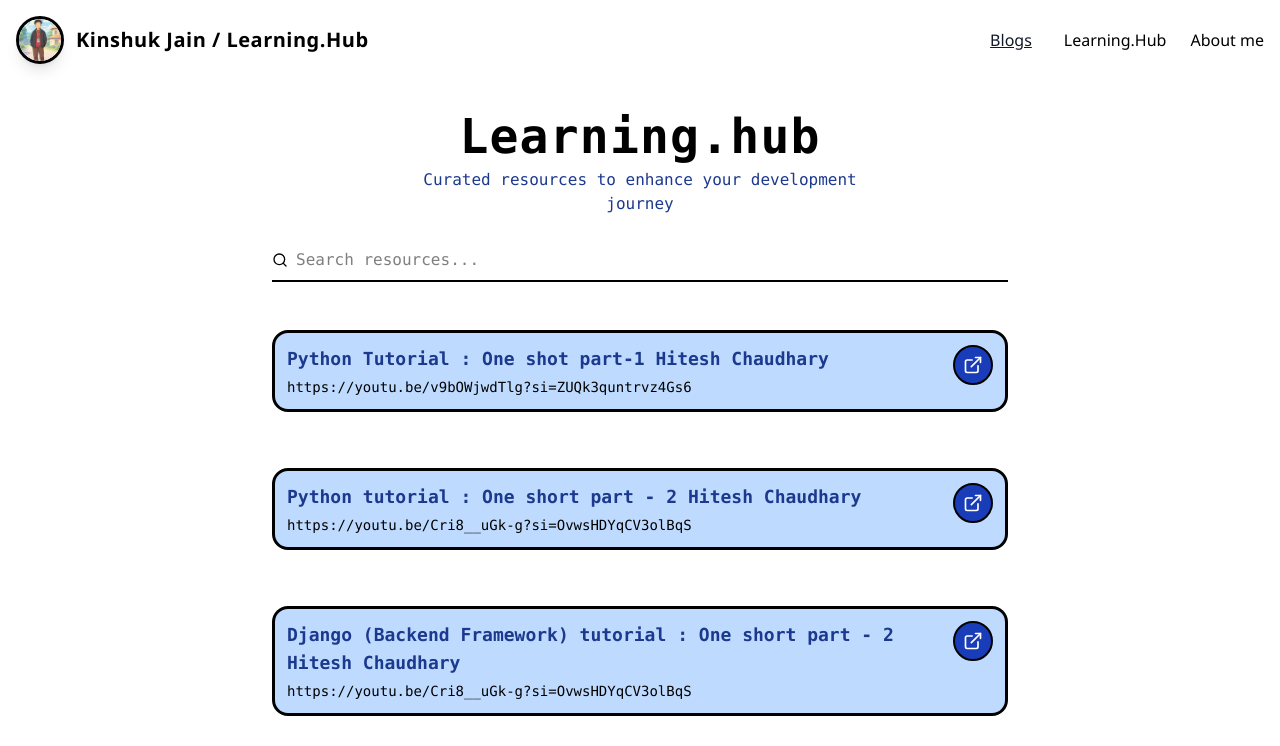
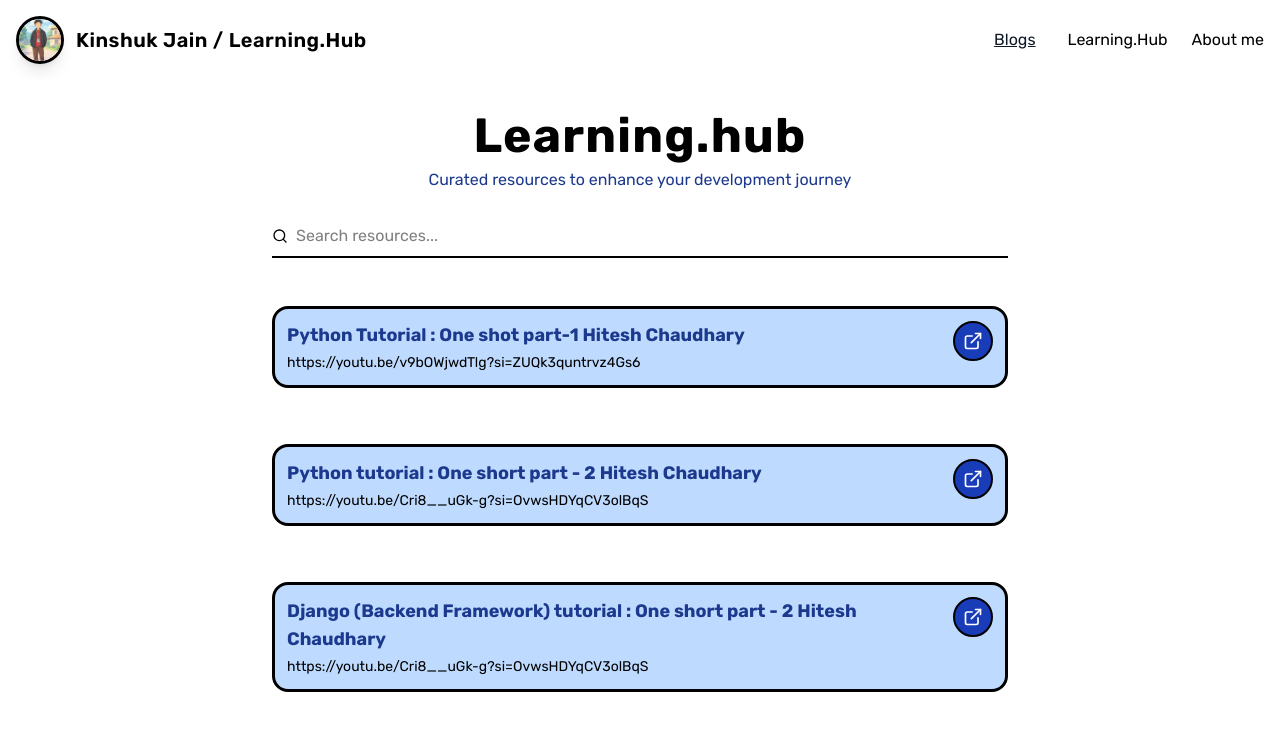
Before and after one commit to kinshukjainn/kinshukkportfolio, a React (Vite) app: page /my-personal-learning-resources in a window 1280 px wide. Shown: the top 746 px of the page. Built offline with nearby package versions, Linux system fonts and the light colour scheme.

Commit message:
feat: Update dependencies and enhance LearningResources component with new font; remove old Tailwind config

```diff
--- a/package.json
+++ b/package.json
@@ -31,6 +31,7 @@
   },
   "devDependencies": {
     "@eslint/js": "^9.21.0",
+    "@types/node": "^22.15.21",
     "@types/react": "^19.1.2",
     "@types/react-dom": "^19.0.4",
     "@vitejs/plugin-react": "^4.3.4",
--- a/src/components/Learningresources.tsx
+++ b/src/components/Learningresources.tsx
@@ -118,7 +118,7 @@ const Learningresources = () => {
   };
 
   return (
-    <div className="min-h-screen font-mono  bg-white flex flex-col">
+    <div className="min-h-screen font-rubik bg-white flex flex-col">
       {/* Navigation and Menu */}
       <header className="flex flex-col items-center pt-6 pb-4 sm:pt-8 sm:pb-6 px-4">
         <h1 className="text-black font-bold  text-4xl sm:text-4xl md:text-5xl tracking-wide">
--- a/src/index.css
+++ b/src/index.css
@@ -1,10 +1,11 @@
 @import url('https://fonts.googleapis.com/css2?family=Poppins:ital,wght@0,100;0,200;0,300;0,400;0,500;0,600;0,700;0,800;0,900;1,100;1,200;1,300;1,400;1,500;1,600;1,700;1,800;1,900&family=Roboto:ital,wght@0,100;0,300;0,400;0,500;0,700;0,900;1,100;1,300;1,400;1,500;1,700;1,900&display=swap');
 @import url('https://fonts.googleapis.com/css2?family=Source+Code+Pro:ital,wght@0,200..900;1,200..900&display=swap');
 @import url('https://fonts.googleapis.com/css2?family=IBM+Plex+Sans:ital,wght@0,100..700;1,100..700&display=swap');
+@import url('https://fonts.googleapis.com/css2?family=Rubik:ital,wght@0,300..900;1,300..900&display=swap');
 @import "tailwindcss";
 
 body {
-  background-color: white ; /* Dark background */
-  color: black; /* Default text color */
-  font-family: "Segoe UI", Tahoma,  Verdana, sans-serif;
+  background-color: white;  /* Light background */
+  color: black;             /* Text color */
+  font-family: 'Rubik', Tahoma, Verdana, sans-serif;
 }
--- a/tailwind.config.js
+++ b/tailwind.config.ts
@@ -4,7 +4,7 @@ module.exports = {
   theme: {
     extend: {
       fontFamily: {
-        segoe: ['"Segoe UI"', 'Tahoma', 'Geneva', 'Verdana', 'sans-serif'],
+        rubik: ['Rubik', 'Tahoma', 'Geneva', 'Verdana', 'sans-serif'],
       },
     },
   },
--- a/vite.config.ts
+++ b/vite.config.ts
@@ -3,5 +3,6 @@ import tailwindcss from '@tailwindcss/vite'
 export default defineConfig({
   plugins: [
     tailwindcss(),
+
   ],
 })
```
Also changed, not shown: 1 other file (tests, documents, lock files or other folders).
